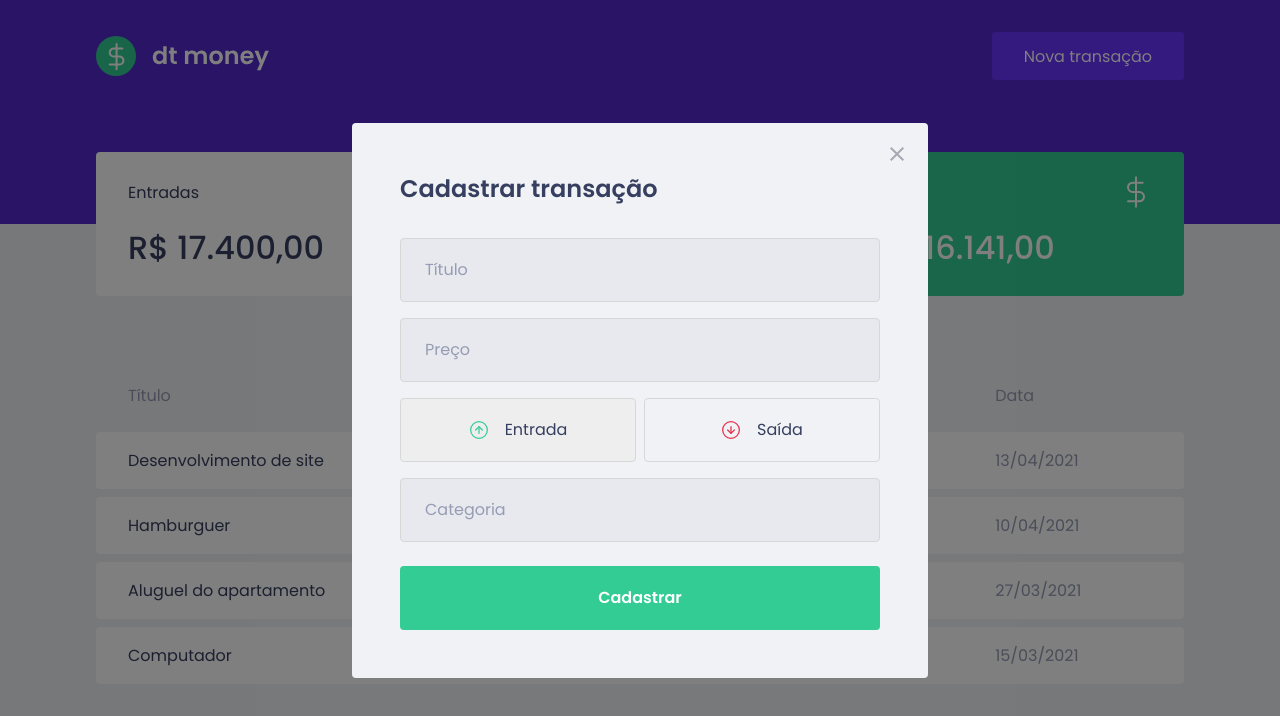
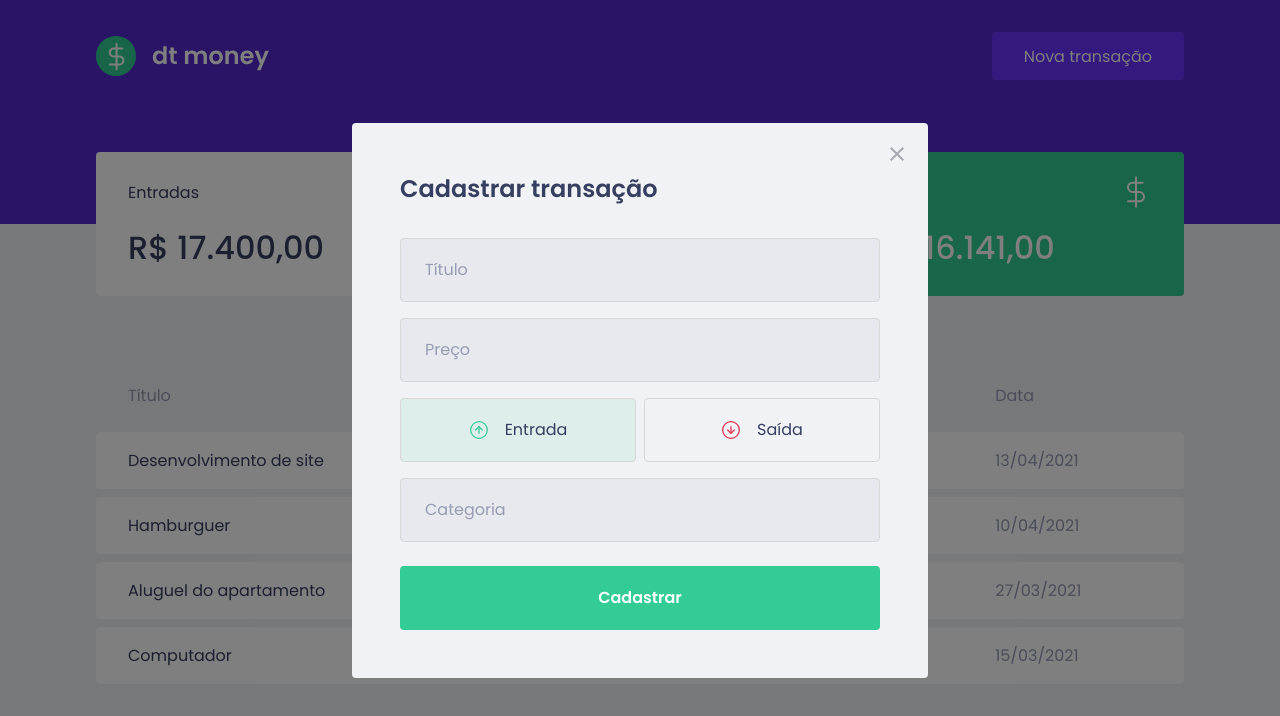
Before and after one commit to JoaoVSouto/ignite-react, a React (Create React App) app in the folder dt-money/: page / in a window 1280 px wide. Both pictures are taken after a click on the button "Nova transação". Shown: the top 716 px of the page. Built offline with nearby package versions, Linux system fonts and the light colour scheme; what miragejs would draw is missing.

Commit message:
Style transaction type button background color

```diff
--- a/dt-money/src/components/NewTransactionModal/index.tsx
+++ b/dt-money/src/components/NewTransactionModal/index.tsx
@@ -51,6 +51,7 @@
           <S.RadioBox
             onClick={handleTypeChange('deposit')}
             isActive={type === 'deposit'}
+            activeColor="green"
           >
             <img src={incomeImg} alt="Entrada" />
             <span>Entrada</span>
@@ -58,6 +59,7 @@
           <S.RadioBox
             onClick={handleTypeChange('withdraw')}
             isActive={type === 'withdraw'}
+            activeColor="red"
           >
             <img src={outcomeImg} alt="Saída" />
             <span>Saída</span>
--- a/dt-money/src/components/NewTransactionModal/styles.ts
+++ b/dt-money/src/components/NewTransactionModal/styles.ts
@@ -1,5 +1,5 @@
 import styled from 'styled-components';
-import { darken } from 'polished';
+import { darken, transparentize } from 'polished';
 
 export const Container = styled.form`
   h2 {
@@ -59,6 +59,12 @@
 
 type RadioBoxProps = {
   isActive?: boolean;
+  activeColor: 'green' | 'red';
+};
+
+const colors = {
+  green: '#33cc95',
+  red: '#e52e4d',
 };
 
 export const RadioBox = styled.button.attrs({ type: 'button' })<RadioBoxProps>`
@@ -66,13 +72,14 @@
   border: 1px solid #d7d7d7;
   border-radius: 4px;
 
-  background-color: ${({ isActive }) => (isActive ? '#eee' : 'transparent')};
+  transition: border-color 200ms, background-color 200ms;
+
+  background-color: ${({ isActive, activeColor }) =>
+    isActive ? transparentize(0.9, colors[activeColor]) : 'transparent'};
 
   display: flex;
   align-items: center;
   justify-content: center;
-
-  transition: border-color 200ms;
 
   &:hover,
   &:focus {
```
